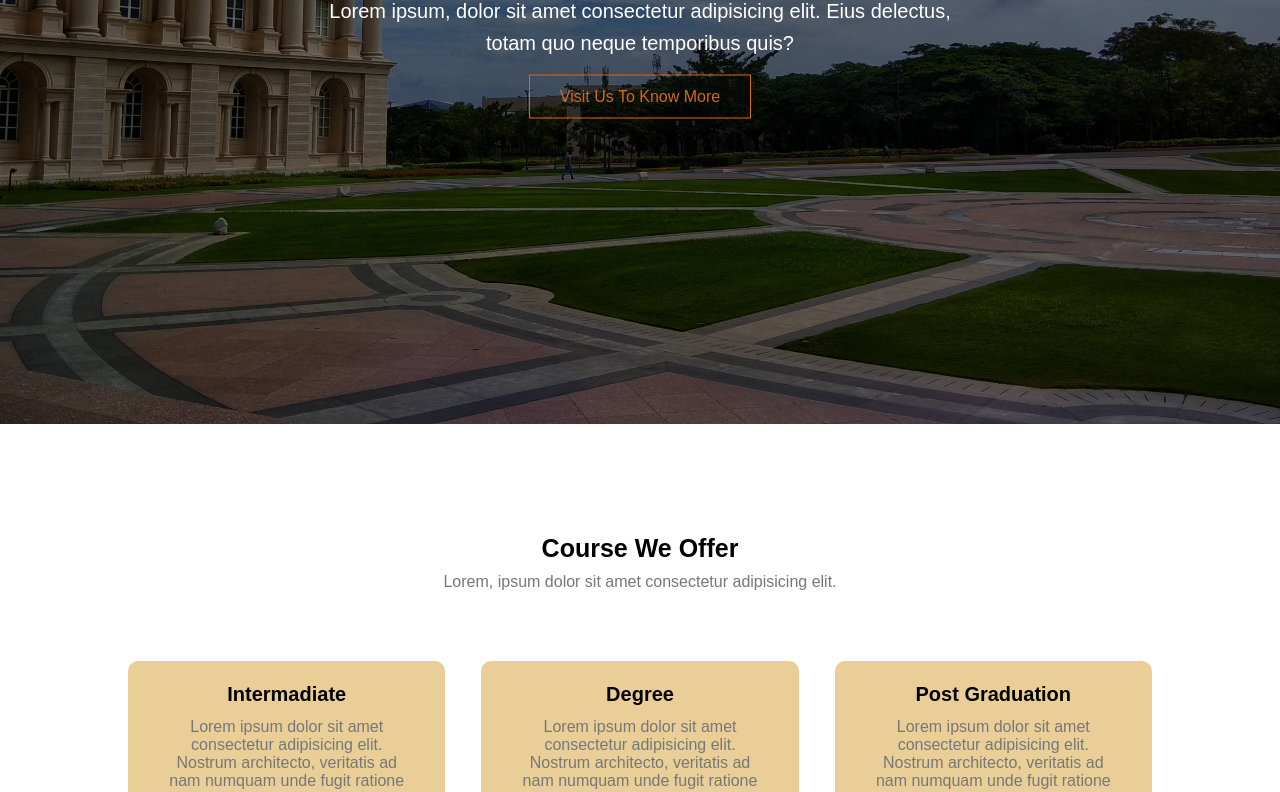
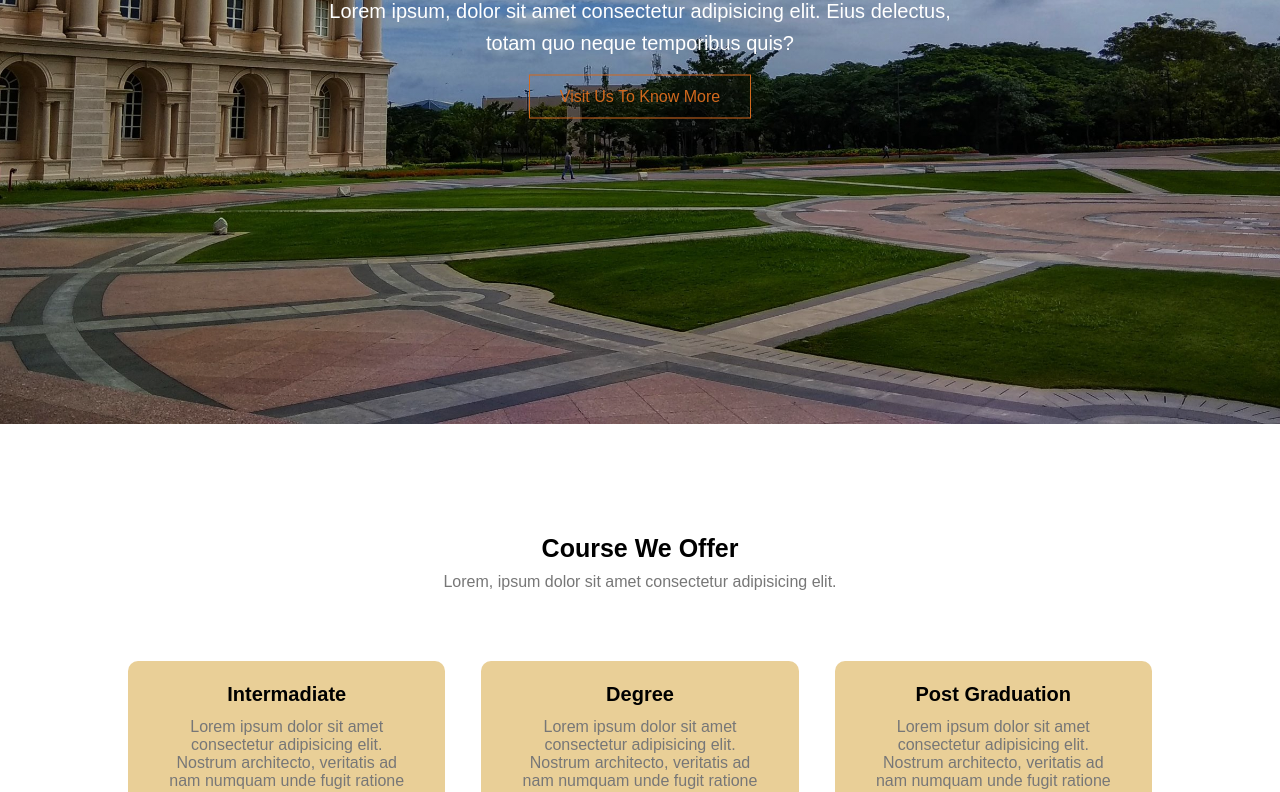
Before and after one commit to MohammadullahJewelJR/Institute, a plain HTML site: page index.html in a window 1280 px wide. Shown: the part 376-1168 px from the top of the page. Drawn offline with Linux system fonts and the light colour scheme.

Commit message:
Update style.css

```diff
--- a/style.css
+++ b/style.css
@@ -9,7 +9,7 @@
     margin: auto;
 }
 .header{
-    background-image: linear-gradient(rgba(0,0,0,0.5), rgba(0,0,0,0.5)), url(assets/img/INS.jpg);
+    background-image: linear-gradient(rgba(0,0,0,0.1), rgba(0,0,0,0.2)), url(assets/img/INS.jpg);
     background-size: cover;
     background-position: center;
     width: 100%;
```
